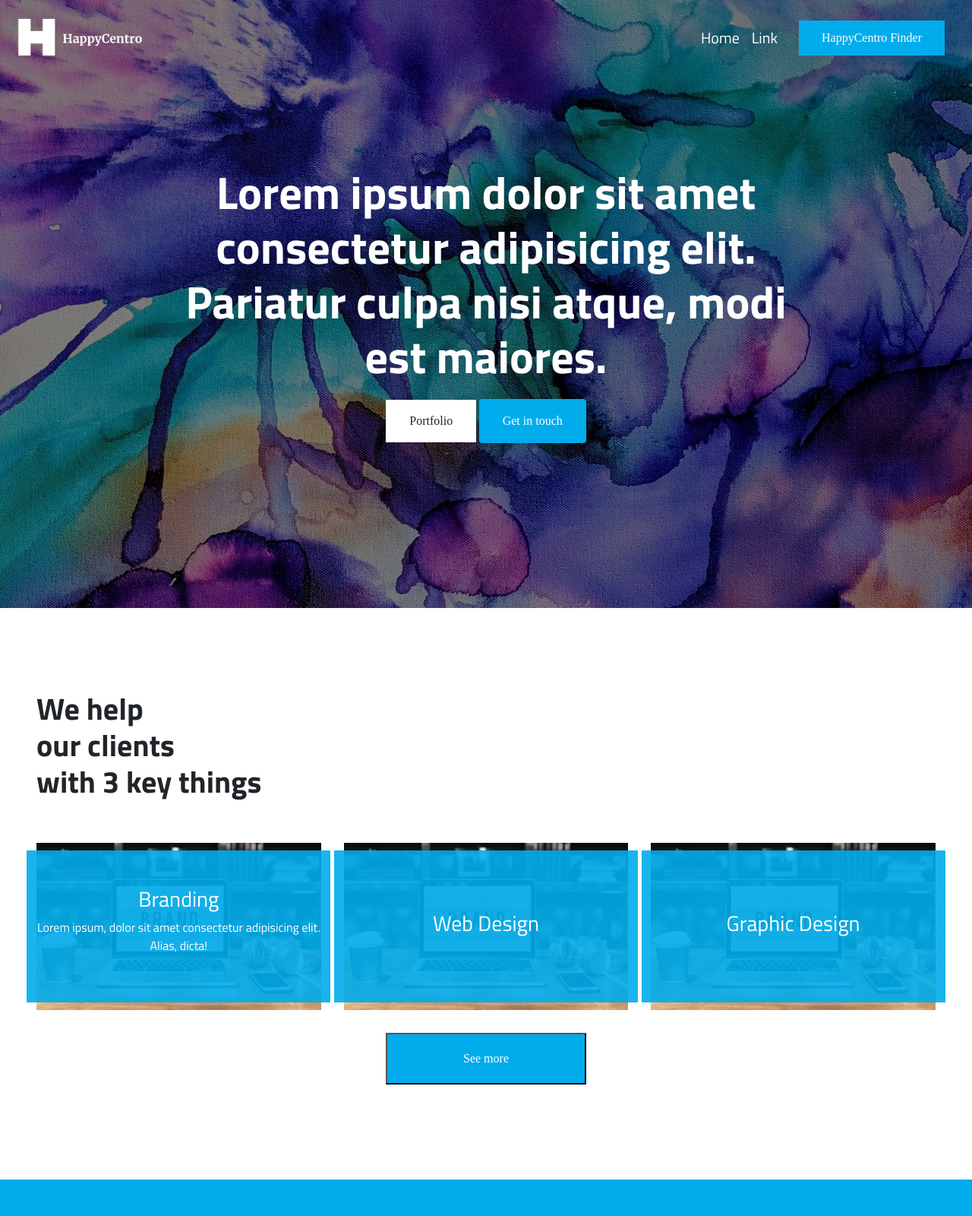
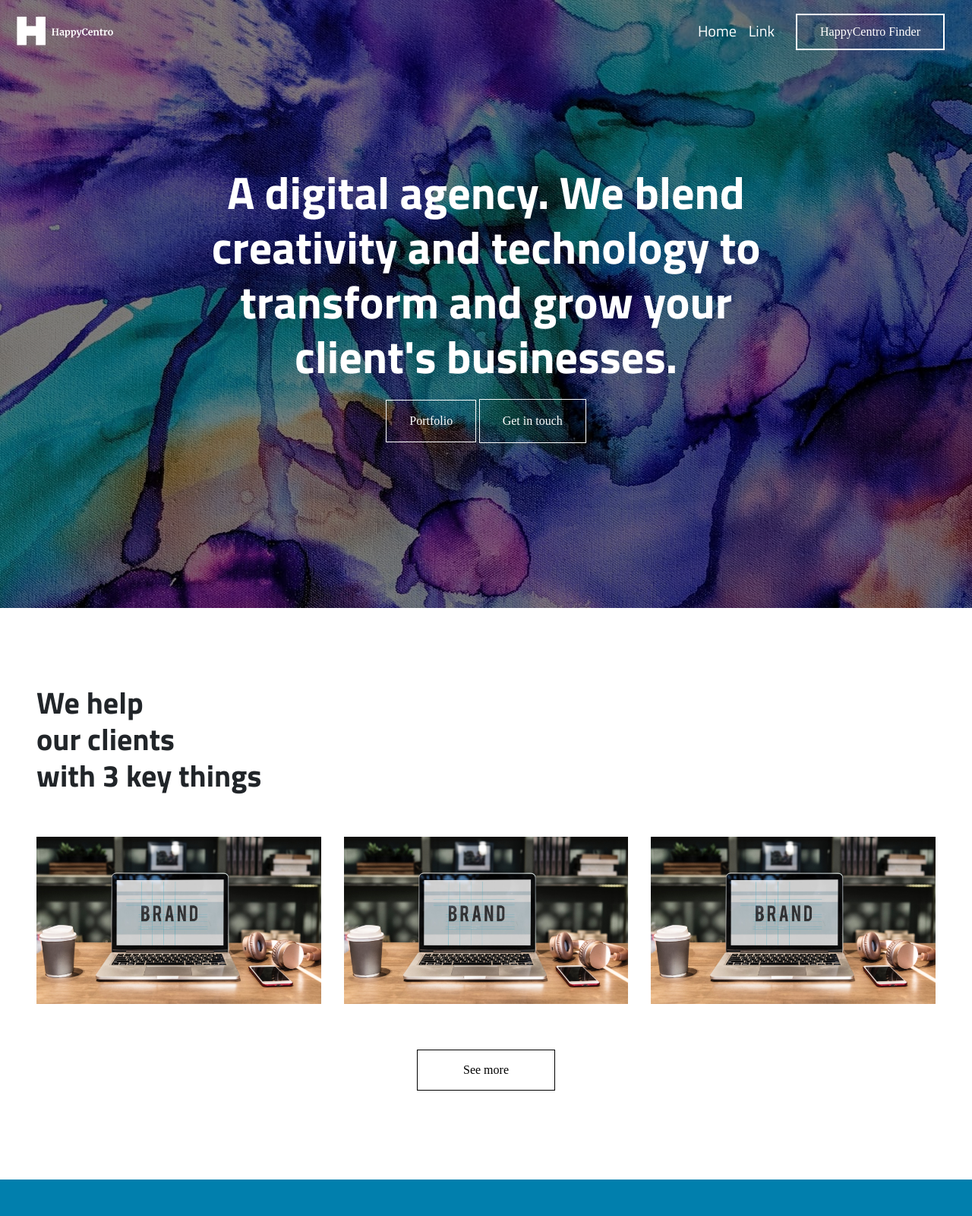
Before and after one commit to erindhoxha/happyCentro, a plain HTML site: page index.html in a window 1280 px wide. Shown: the top 1600 px of the page at 76% size. Drawn offline with nearby package versions, Linux system fonts and the light colour scheme.

Commit message:
added some css transitions

```diff
--- a/css/main.scss
+++ b/css/main.scss
@@ -6,7 +6,7 @@
  * Credit left inline and big thanks to Nicolas Gallagher, Jonathan Neal,
  * Kroc Camen, and the H5BP dev community and team.
  */
-$mainColor: #01acec;
+$mainColor: #017fad;
 $mainColorTransparent: rgba(1, 172, 236, 0.7);
 @import url('https://fonts.googleapis.com/css?family=Titillium+Web:400,600,700');
 /* ==========================================================================
@@ -110,20 +110,18 @@ textarea {
  /* ==========================================================================
    Erind's custom styles
    ========================================================================== */
-   .overlay-container {
-       img {
-           transition:0.3s ease;
-       }
-       img:hover, .overlay-div:hover {
-           transform:scale(1.1);
-           box-shadow: rgba(34, 34, 34, 0.233) 5px 3px 5px;
-       }
+
+   .see-more-btn {
+       background-color:transparent;
+       color:black;
+       border:1px solid black;
+       padding:14px 60px;
+       margin-top:40px;
+       transition:0.3s ease;
    }
-   .see-more-btn {
-       background-color:$mainColor;
+   .see-more-btn:hover {
+       background-color:black;
        color:white;
-       padding:20px 100px;
-       margin-top:10px;
    }
    .button-container {
        width:100%;
@@ -166,23 +164,22 @@ textarea {
    .navbar-nav {
         li {
             a {
-                color:white !important;
                 font-size:20px;
             }
         }
     }
 
     .find-us-button {
-        background-color:$mainColor;
+        background-color:transparent;
         color:white;
         padding:10px 30px;
         margin-left:20px;
         margin-right:20px;
-        border:none;
+        border:1px solid white;
     }
     .navbar  {
         img {
-            width:180px;
+            width:140px;
         }
         position:fixed;
         width:100%;
@@ -207,16 +204,24 @@ textarea {
             padding:15px 30px;
             border-radius:0px;
             transition:0.3s ease;
+            background-color:transparent !important;
+            border:1px solid white;
+            color:white;
         }
         .button-portfolio:hover {
-            background-color:$mainColor !important;
+            background-color:transparent !important;
             color:white;
         }
         .button-get-in-touch {
+            background-color:transparent !important;
+            border:1px solid white;
+            border-radius:0px !important;
             padding:16px 30px;
-            background-color:$mainColor !important;
             box-shadow: rgba(34, 34, 34, 0.233) 5px 3px 5px;
             transition:0.3s ease;
+        }
+        .button-get-in-touch:hover {
+            background-color:transparent !important;
         }
         .information {
             h1 {
--- a/index.html
+++ b/index.html
@@ -33,7 +33,7 @@
             <li class="nav-item active">
               <a class="nav-link" href="#">Home <span class="sr-only">(current)</span></a>
             </li>
-            <li class="nav-item">
+            <li class="nav-item active">
               <a class="nav-link" href="#">Link</a>
             </li>
             <button class="find-us-button">HappyCentro Finder</button>
@@ -44,7 +44,7 @@
       <div class="overlay">
       <div class="container-fluid hero-image">
         <div class="information">
-          <h1>Lorem ipsum dolor sit amet consectetur adipisicing elit. Pariatur culpa nisi atque, modi est maiores.</h1>
+          <h1>A digital agency. We blend creativity and technology to transform and grow your client's businesses.</h1>
           <button class="btn button-portfolio bg-white">Portfolio</button>
           <button class="btn button-get-in-touch bg-primary text-white">Get in touch</button>
         </div>
@@ -54,66 +54,49 @@
   <div class="container-fluid pt-4 p-5 mt-5 mb-5 pb-5 key-div">
     <h1>We help <br>our clients <br>with 3 key things</h1>
     <div class="row mt-4 pt-4">
-        <div class="col-lg-4 col-sm-12 col-md-6 col-6 overlay-container" data-aos="fade-up">
-          <div class="overlay-div">
-            <h3>Branding</h3>
-            <p>Lorem ipsum, dolor sit amet consectetur adipisicing elit. Alias, dicta!</p>
-          </div>
+      <div class="col-lg-4 col-sm-12 col-md-6 col-6" data-aos="fade-up">
         <img class="key-image" src="img/key-image.jpeg" alt="">
       </div>
-        <div class="col-lg-4 col-sm-12 col-md-6 overlay-container" data-aos="fade-down">
-            <div class="overlay-div">
-              <h3>Web Design</h3>
-            </div>
+
+      <div class="col-lg-4 col-sm-12 col-md-6" data-aos="fade-down">
           <img class="key-image" src="img/key-image.jpeg" alt="">
       </div>
-          <div class="col-lg-4 col-sm-12 col-md-6 col-6 overlay-container" data-aos="fade-up">
-              <div class="overlay-div">
-                <h3>Graphic Design</h3>
-              </div>
+
+      <div class="col-lg-4 col-sm-12 col-md-6 col-6" data-aos="fade-up">
         <img class="key-image" src="img/key-image.jpeg" alt="">
       </div>
     </div>
+
       <div class="button-container">
           <button class="see-more-btn">See more</button>
       </div>
     </div>
+
+    <!-- PROJECTS COMES HERE -->
+    <div class="container-fluid">
+
+    </div>
+
+
+  <!-- FOOTER COMES HERE -->
   <div class="container-fluid footer">
-
     <div class="socialMedia">
           <button class="btn facebook"></button>
           <button class="btn instagram"></button>
           <button class="btn twitter"></button>
           <button class="btn googlePlus"></button>
           <button class="btn linkedin"></button>
-
     </div>
-
-
     <div class="buttonContainer">
-
       <button class="btn portfolioButtonFooter">
-
         <text>Portfolio</text>
-
       </button>
-
       <button class="btn contactButtonFooter">
-
           <text>Contact Us</text>
-
       </button>
     </div>
-
-
-
     <img class="brandLogo" src="img/logo-white.png">
-
-
   </div>
-
-
-
   <!-- Add your site or application content here -->
   <script src="js/vendor/modernizr-3.7.1.min.js"></script>
   <script src="https://code.jquery.com/jquery-3.3.1.min.js" integrity="sha256-FgpCb/KJQlLNfOu91ta32o/NMZxltwRo8QtmkMRdAu8=" crossorigin="anonymous"></script>
--- a/js/main.js
+++ b/js/main.js
@@ -1,7 +1,15 @@
 window.onscroll = () => {
     if(this.scrollY <= 5) {
       $('.navbar').css('background-color', 'transparent');
+      $(".nav-link").css('color', 'white');
+      $(".find-us-button").css('color', 'white');
+      $(".find-us-button").css('border','2px solid white');
+      $(".navbar-brand img").css('filter', 'invert(0)');
     } else {
-      $('.navbar').css('background-color', '#01acec');
+      $('.navbar').css('background-color', '#fff');
+      $(".nav-link").css('color', 'black');
+      $(".find-us-button").css('color', 'black');
+      $(".find-us-button").css('border','2px solid black');
+      $(".navbar-brand img").css('filter', 'invert(1)');
     }
   };
```
Also changed, not shown: css/main.css, 1 other file. Lines whose indentation alone changed are shown as unchanged.
